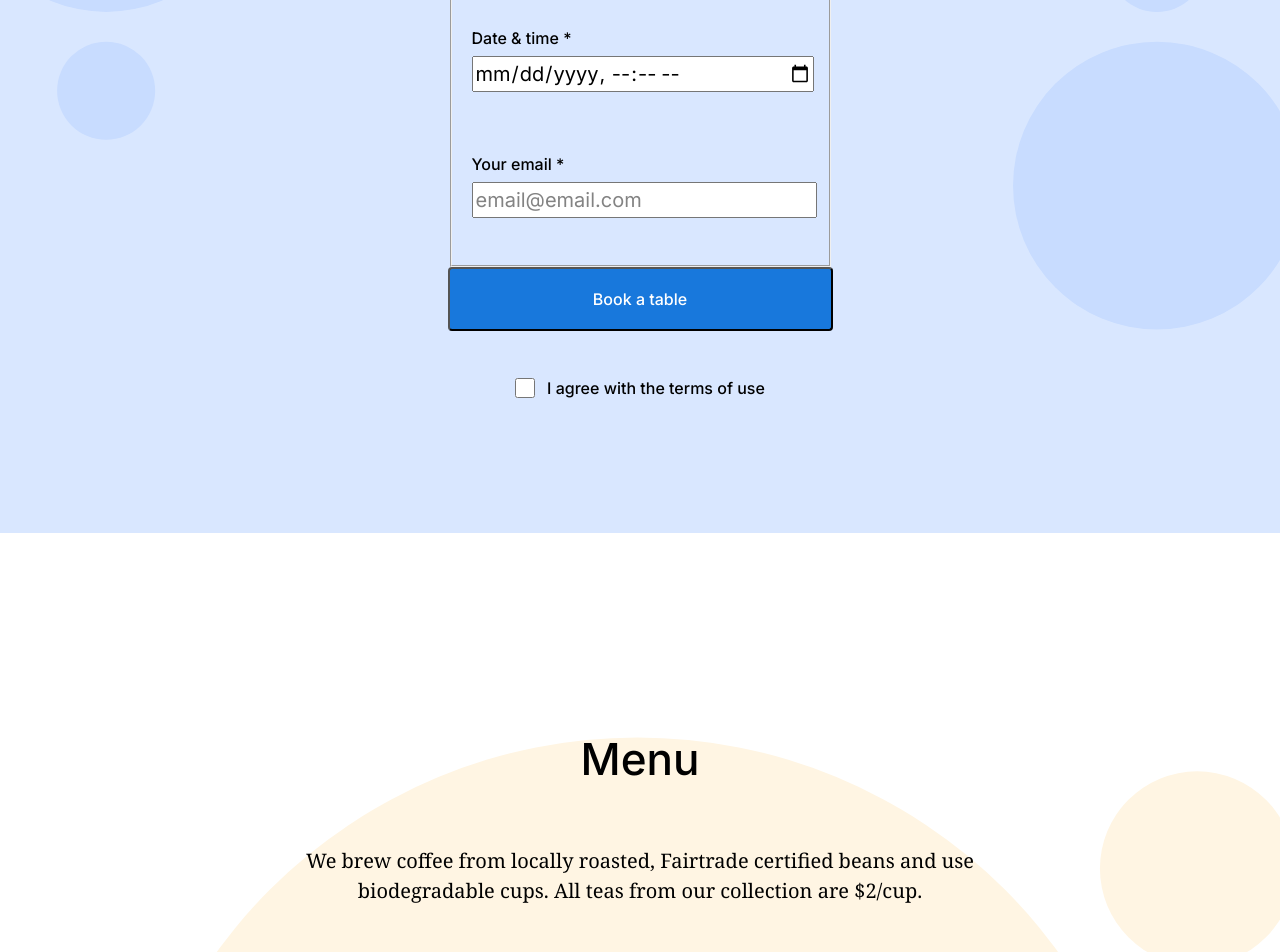
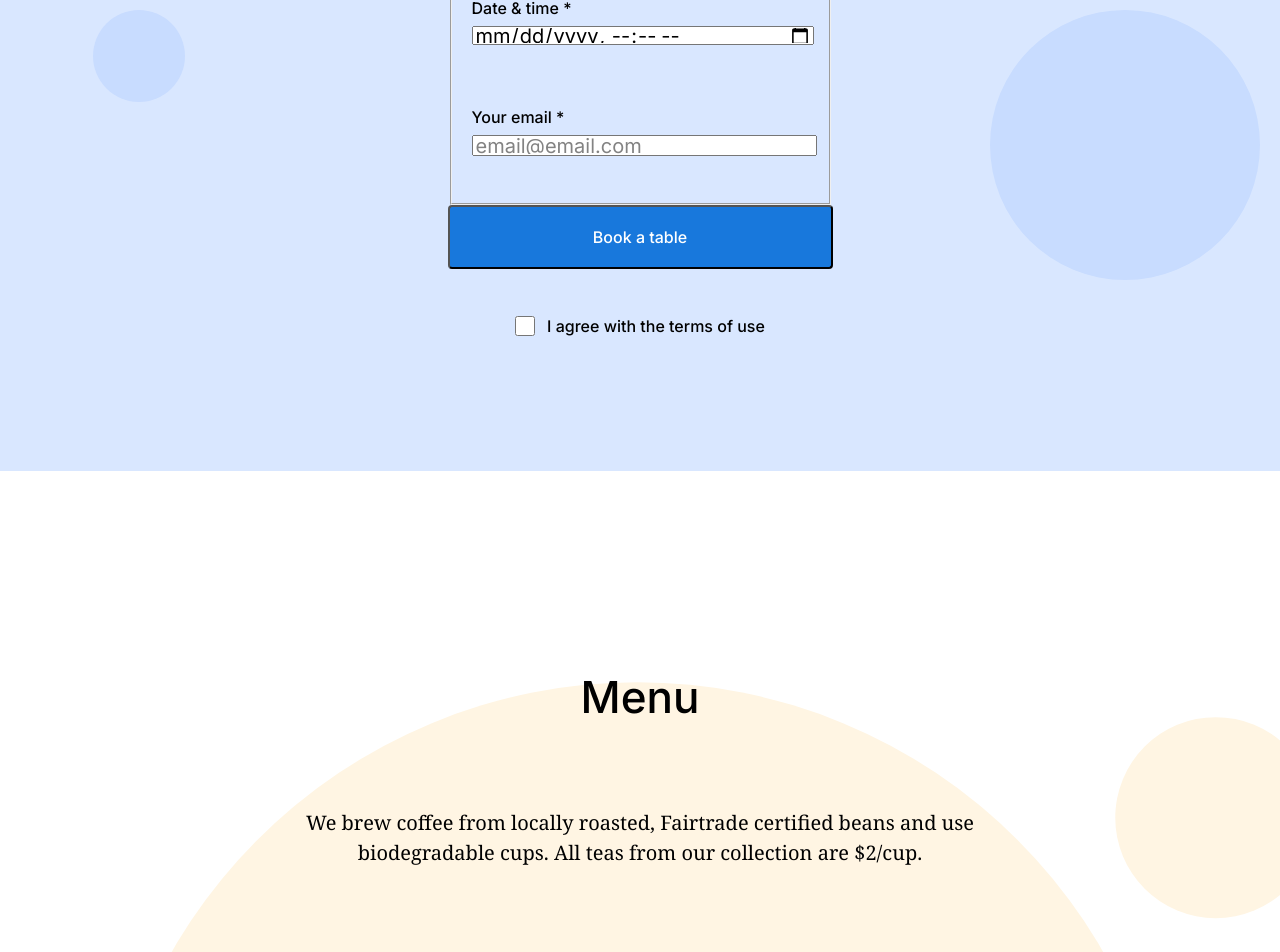
Before and after one commit to ResidentEvilGod/TripleTen-Sprint-2-version-3, a plain HTML site: page index.html in a window 1280 px wide. Shown: the part 2240-3192 px from the top of the page. Drawn offline with Linux system fonts and the light colour scheme.

Commit message:
Finished Sprint 2

```diff
--- a/blocks/form.css
+++ b/blocks/form.css
@@ -32,7 +32,7 @@
   font-size: 20px;
   line-height: 30px;
   color: #000;
-  gap: 100px;
+  height: 15px;
 }
 
 .form__input::placeholder {
--- a/blocks/menu.css
+++ b/blocks/menu.css
@@ -8,6 +8,7 @@
   flex-direction: column;
   align-items: center;
   padding: 100px;
+  gap: 24px;
 }
 
 .menu__title {
```
